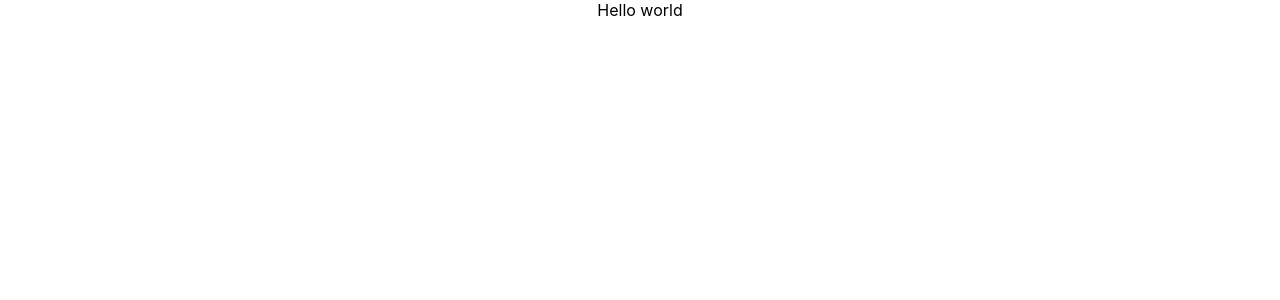
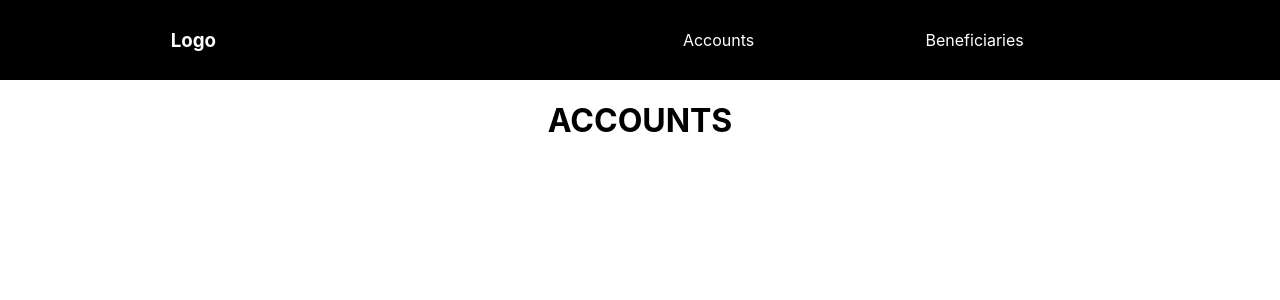
Before and after one commit to satbir544/stablecoin-poc, a React (Create React App) app: page / in a window 1280 px wide. Shown: the top 300 px of the page. Built offline with nearby package versions, Linux system fonts and the light colour scheme.

Commit message:
added a simple navbar with routing

```diff
--- a/package.json
+++ b/package.json
@@ -34,5 +34,8 @@
       "last 1 firefox version",
       "last 1 safari version"
     ]
+  },
+  "devDependencies": {
+    "react-router-dom": "^6.20.1"
   }
 }
--- a/src/App.js
+++ b/src/App.js
@@ -1,10 +1,22 @@
+import React from 'react';
 import './App.css';
+import Accounts from './accounts';
+import Beneficiaries from './beneficiaries';
+import Nav from './Nav';
+import {BrowserRouter as Router, Route, Routes} from 'react-router-dom';
 
 function App() {
   return (
-    <div className="App">
-      Hello world
-    </div>
+    <Router>
+      <div className='App'>
+        <Nav/>
+        <Routes>
+          <Route path="/" element={<Accounts/>}/>
+          <Route path="/accounts" element={<Accounts/>}/>
+          <Route path="/beneficiaries" element={<Beneficiaries/>}/>
+        </Routes>
+      </div>
+    </Router>
   );
 }
 
--- /dev/null
+++ b/src/Nav.css
@@ -0,0 +1,16 @@
+nav {
+    display: flex;
+    justify-content: space-around;
+    align-items: center;
+    min-height: 10vh;
+    background: black;
+    color: rgb(196, 196, 196);
+}
+
+.nav-links {
+    width: 40%;
+    display: flex;
+    justify-content: space-around;
+    align-items: center;
+    list-style: none;
+}
--- /dev/null
+++ b/src/Nav.js
@@ -0,0 +1,22 @@
+import React from 'react';
+import './Nav.css';
+import { Link } from 'react-router-dom';
+
+function Nav() {
+  const navStyle = {
+    color:'white',
+    textDecoration: 'none'
+  };
+
+  return (
+    <nav>
+        <Link style={navStyle} to="/"><h3>Logo</h3></Link>
+        <ul className='nav-links'>
+            <Link style={navStyle} to="/"><li>Accounts</li></Link>
+            <Link style={navStyle} to="/beneficiaries"><li>Beneficiaries</li></Link>
+        </ul>
+    </nav>
+  );
+}
+
+export default Nav;
--- /dev/null
+++ b/src/accounts.js
@@ -0,0 +1,12 @@
+import React from 'react';
+import './accounts.css';
+
+function Accounts() {
+  return (
+    <div>
+      <h1>ACCOUNTS</h1>
+    </div>
+  );
+}
+
+export default Accounts;
--- /dev/null
+++ b/src/beneficiaries.js
@@ -0,0 +1,12 @@
+import React from 'react';
+import './beneficiaries.css';
+
+function Beneficiaries() {
+  return (
+    <div>
+      <h1>BENEFICIARIES</h1>
+    </div>
+  );
+}
+
+export default Beneficiaries;
--- a/src/index.js
+++ b/src/index.js
@@ -2,7 +2,6 @@ import React from 'react';
 import ReactDOM from 'react-dom/client';
 import './index.css';
 import App from './App';
-import reportWebVitals from './reportWebVitals';
 
 const root = ReactDOM.createRoot(document.getElementById('root'));
 root.render(
@@ -10,8 +9,3 @@ root.render(
     <App />
   </React.StrictMode>
 );
-
-// If you want to start measuring performance in your app, pass a function
-// to log results (for example: reportWebVitals(console.log))
-// or send to an analytics endpoint. Learn more: https://bit.ly/CRA-vitals
-reportWebVitals();
--- a/src/reportWebVitals.js
+++ /dev/null
@@ -1,13 +0,0 @@
-const reportWebVitals = onPerfEntry => {
-  if (onPerfEntry && onPerfEntry instanceof Function) {
-    import('web-vitals').then(({ getCLS, getFID, getFCP, getLCP, getTTFB }) => {
-      getCLS(onPerfEntry);
-      getFID(onPerfEntry);
-      getFCP(onPerfEntry);
-      getLCP(onPerfEntry);
-      getTTFB(onPerfEntry);
-    });
-  }
-};
-
-export default reportWebVitals;
```
Also changed, not shown: src/setupTests.js (deleted, +0 -5 lines), src/accounts.css (added), src/beneficiaries.css (added), 1 other file (tests, documents, lock files or other folders).
